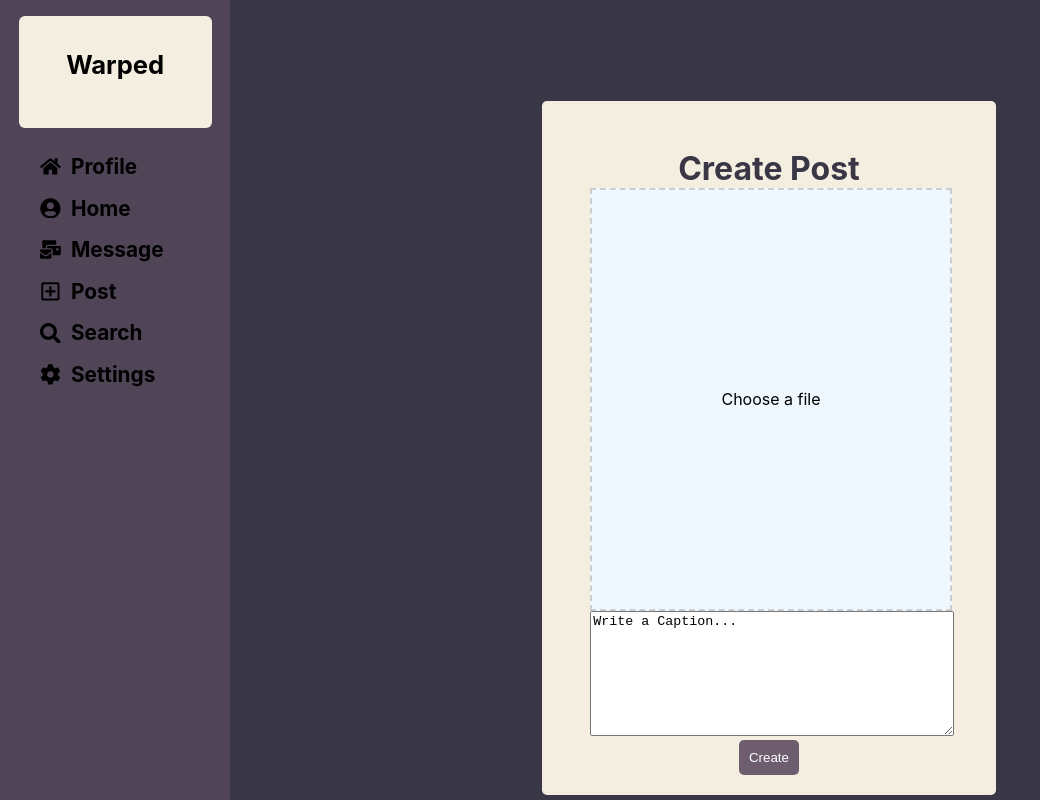
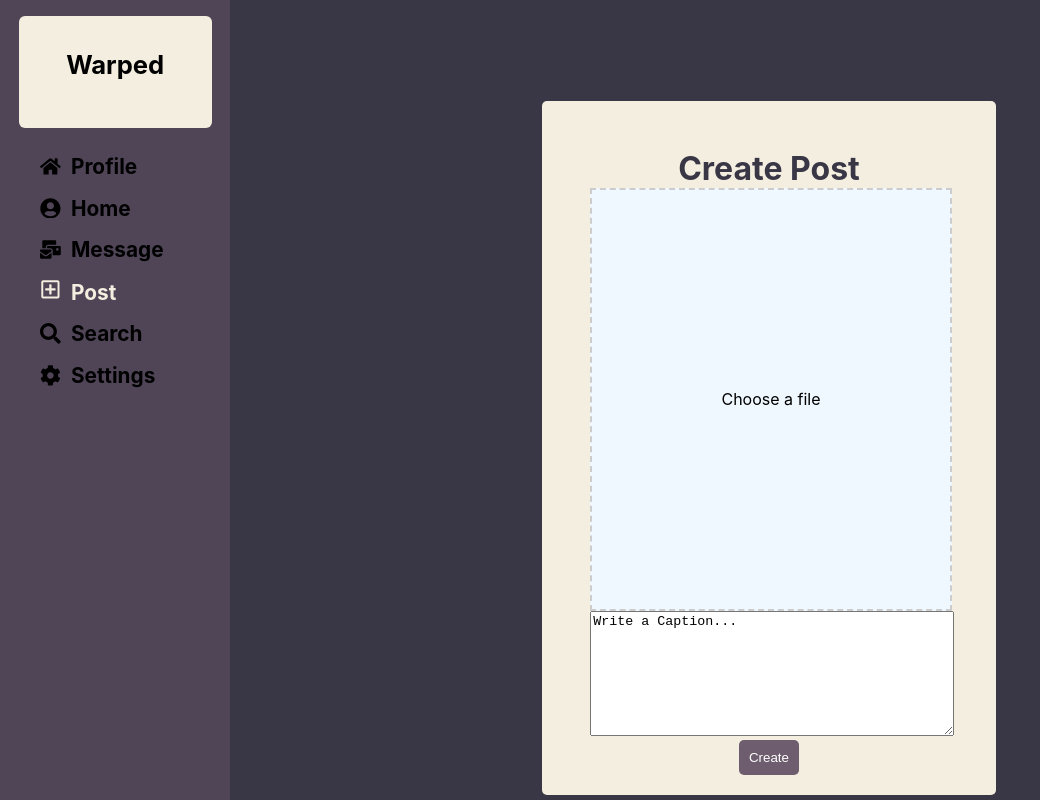
Before and after one commit to StevenWeng60/Warped, a React (Create React App) app: page /post in a window 1280 px wide. Shown: the whole page, without its empty margins (0-1040 px from the left). Built offline with nearby package versions, Linux system fonts and the light colour scheme; no server answers.

Commit message:
The current page is now highlighted on the sidebar

```diff
--- a/src/components/sidebar/Sidebar.css
+++ b/src/components/sidebar/Sidebar.css
@@ -34,7 +34,7 @@
   border-radius: 3px;
 }
 
-.sidebarOptions div:hover {
+.sideIcon:hover {
   background: #F4EEE0;
   cursor:pointer;
 }
@@ -67,3 +67,11 @@
 .iconStyles {
   font-size: '3em'!important;
 }
+
+.activelink {
+  text-decoration: none;
+  color: #F4EEE0;
+  padding: 0;
+  margin: 0;
+  pointer-events: none;
+}
--- a/src/components/sidebar/Sidebar.js
+++ b/src/components/sidebar/Sidebar.js
@@ -5,7 +5,7 @@ import { Link, Route, Routes, useNavigate } from "react-router-dom"
 import axios from 'axios';
 import IconSidebar from "./iconsidebar/IconSidebar";
 
-function Sidebar() {
+function Sidebar({currActive}) {
   // Get viewport width
   const [viewportWidth, setViewportWidth] = useState(window.innerWidth);
   const navigate = useNavigate();
@@ -32,48 +32,48 @@ function Sidebar() {
         </div>
         <ul className="sidebarOptions">
           <li>
-              <Link to={profileRoute} className="link">
-                <div className="sideIcon">
+              <Link to={profileRoute} className={currActive === "Profile" ? "activelink" : "link"}>
+                <div className={currActive === "Profile" ? "sideIconActive" : "sideIcon"}>
                   <FaHome className="iconStyles"/>
                   <h4 className="lih2">Profile</h4>
                 </div>
               </Link>
           </li>
           <li>
-            <Link to="/" className="link">
-              <div className="sideIcon">
+            <Link to="/" className={currActive === "Home"? "activelink" : "link"}>
+              <div className={currActive === "Home" ? "sideIconActive" : "sideIcon"}>
                 <FaUserCircle className="iconStyles"/>
                 <h4 className="lih2">Home</h4>
               </div>
             </Link>
           </li>
           <li>
-            <Link to="/messages" className="link">
-              <div className="sideIcon">
+            <Link to="/messages" className={currActive === "Message"? "activelink" : "link"}>
+              <div className={currActive === "Message" ? "sideIconActive" : "sideIcon"}>
                 <FaMailBulk className="iconStyles"/>
                 <h4 className="lih2">Message</h4>
               </div>
             </Link>
           </li>
           <li>
-            <Link to="/post" className="link">
-              <div className="sideIcon">
+            <Link to="/post" className={currActive === "Post"? "activelink" : "link"}>
+              <div className={currActive === "Post" ? "sideIconActive" : "sideIcon"}>
                   <FaRegPlusSquare className="iconStyles"/>
                   <h4 className="lih2">Post</h4>
               </div>
             </Link>
           </li>
           <li>
-            <Link to="/search" className="link">
-              <div className="sideIcon">
+            <Link to="/search" className={currActive === "Search"? "activelink" : "link"}>
+              <div className={currActive === "Search" ? "sideIconActive" : "sideIcon"}>
                   <FaSearch className="iconStyles"/>
                   <h4 className="lih2">Search</h4>
               </div>
             </Link>
           </li>
           <li>
-            <Link to="/settings" className="link">
-              <div className="sideIcon">
+            <Link to="/settings" className={currActive === "Settings"? "activelink" : "link"}>
+              <div className={currActive === "Settings" ? "sideIconActive" : "sideIcon"}>
                 <FaCog className="iconStyles"/>
                 <h4 className="lih2">Settings</h4>
               </div>
--- a/src/pages/home/Home.js
+++ b/src/pages/home/Home.js
@@ -138,7 +138,7 @@ function Home() {
   <div className="App">
     <div className="Body">
       <div className="sidebar">
-        <Sidebar/>
+        <Sidebar currActive="Home"/>
       </div>
       {
         isLoading
--- a/src/pages/messages/Messages.js
+++ b/src/pages/messages/Messages.js
@@ -46,7 +46,7 @@ function Messages() {
   <div className="App">
     <div className="Body">
       <div className="sidebar">
-        <Sidebar/>
+        <Sidebar currActive="Message"/>
       </div>
       {
         isLoading
--- a/src/pages/post/Post.js
+++ b/src/pages/post/Post.js
@@ -60,7 +60,7 @@ function Post() {
   <div className="App">
     <div className="Body">
       <div className="sidebar">
-        <Sidebar/>
+        <Sidebar currActive="Post"/>
       </div>
       <div className="addpost">
         <form className="addpostform" onSubmit={handleFormSubmit} encType="multipart/form-data">
--- a/src/pages/profile/Profile.js
+++ b/src/pages/profile/Profile.js
@@ -70,7 +70,7 @@ function Profile() {
   <div className="App">
     <div className="Body">
       <div className="sidebar">
-        <Sidebar/>
+        <Sidebar currActive="Profile"/>
       </div>
       {
         isLoading
--- a/src/pages/search/Search.js
+++ b/src/pages/search/Search.js
@@ -95,7 +95,7 @@ function Search() {
   <div className="App">
     <div className="Body">
       <div className="sidebar">
-        <Sidebar/>
+        <Sidebar currActive="Search"/>
       </div>
       <div className="searchbar">
         <div className="Searchbar">
--- a/src/pages/search/searchresults/Searchresults.js
+++ b/src/pages/search/searchresults/Searchresults.js
@@ -9,7 +9,7 @@ function Searchresults({ data, searchClicked }) {
       ? data
       : (searchClicked
         ? (<h1 style={{textAlign: 'center'}}>No results</h1>)
-        : (<h1 style={{textAlign: 'center'}}>Began searching</h1>)
+        : (<h1 style={{textAlign: 'center'}}>Begin searching</h1>)
         )
       }
     </div>
--- a/src/pages/settings/Settings.js
+++ b/src/pages/settings/Settings.js
@@ -37,7 +37,7 @@ function Settings() {
   <div className="App">
     <div className="Body">
       <div className="sidebar">
-        <Sidebar/>
+        <Sidebar currActive="Settings"/>
       </div>
       <div className="mainsettings">
         <div className="maineditfeed">
```
